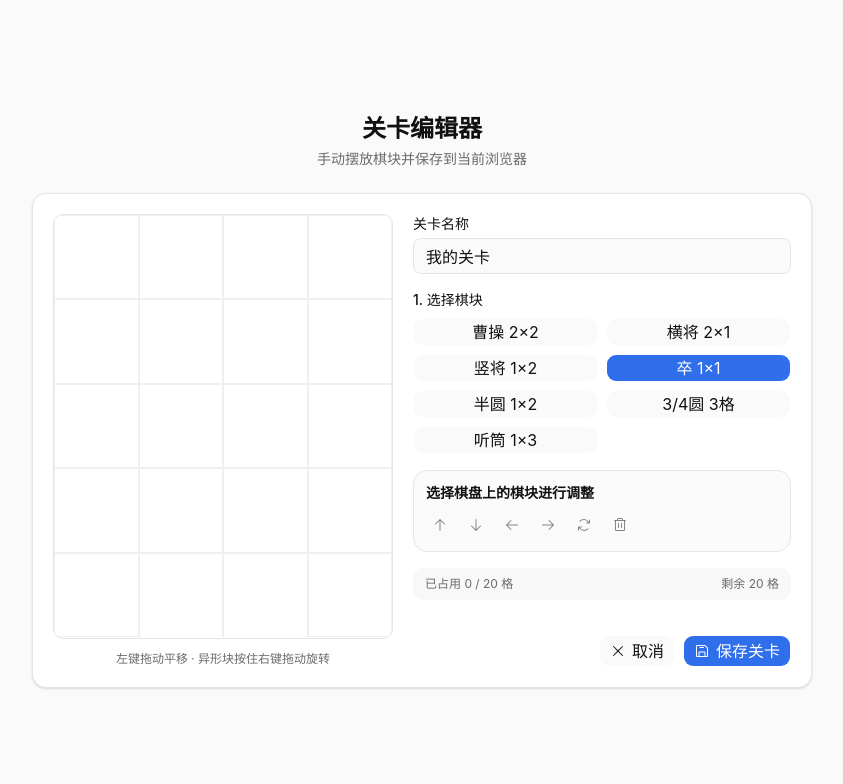
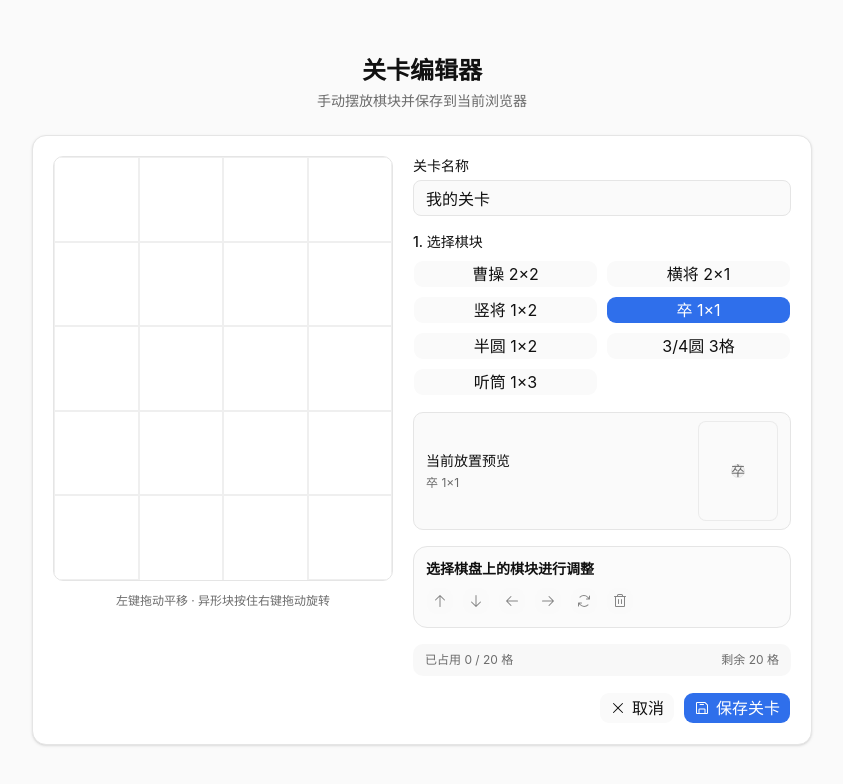
Before and after one commit to Mathison2020/Klotski_plus, a React (Vite) app: page / in a window 1280 px wide. Both pictures are taken after a click on the button "新建关卡". Shown: the top 784 px of the page, without its empty margins (218-1061 px from the left). Built offline with nearby package versions, Linux system fonts and the light colour scheme.

Commit message:
Add editor placement previews

```diff
--- a/src/features/klotski/components/LayoutEditor.tsx
+++ b/src/features/klotski/components/LayoutEditor.tsx
@@ -192,6 +192,7 @@ export function LayoutEditor({ initial, onCancel, onSave }: LayoutEditorProps) {
     degrees: number;
     target?: Piece;
   } | null>(null);
+  const [hoverCell, setHoverCell] = useState<{ x: number; y: number } | null>(null);
   const [message, setMessage] = useState<string | null>(null);
   const boardRef = useRef<HTMLDivElement>(null);
   const dragRef = useRef<EditorDrag | null>(null);
@@ -211,6 +212,30 @@ export function LayoutEditor({ initial, onCancel, onSave }: LayoutEditorProps) {
       : tool === PieceType.THREE_QUARTER_DISC
         ? THREE_QUARTER_LABELS[placementOrientation]
         : HANDSET_LABELS[placementOrientation];
+  const toolLabel = TOOLS.find((item) => item.type === tool)?.label ?? tool;
+  const toolPreview = useMemo(
+    () => ({ ...createPiece(tool, 0, 0, [], placementOrientation), id: 'tool-preview' }),
+    [tool, placementOrientation],
+  );
+  const toolPreviewSize = getSize(toolPreview);
+  const toolPreviewPosition = {
+    x: (BOARD_COLS - toolPreviewSize.w) / 2,
+    y: (BOARD_ROWS - toolPreviewSize.h) / 2,
+  };
+  const hoverPreview = useMemo(
+    () =>
+      hoverCell
+        ? {
+            ...createPiece(tool, hoverCell.x, hoverCell.y, [], placementOrientation),
+            id: 'hover-preview',
+          }
+        : null,
+    [hoverCell, tool, placementOrientation],
+  );
+  const hoverPreviewValid =
+    hoverPreview !== null &&
+    !(tool === PieceType.CAOCAO && pieces.some((piece) => piece.type === PieceType.CAOCAO)) &&
+    canPlace(hoverPreview, pieces);
 
   const chooseTool = (type: Piece['type']) => {
     setTool(type);
@@ -240,6 +265,7 @@ export function LayoutEditor({ initial, onCancel, onSave }: LayoutEditorProps) {
     setPieces(next);
     setRender(toRenderPos(next));
     setSelectedId(candidate.id);
+    setHoverCell(null);
     setMessage(null);
   };
 
@@ -305,6 +331,7 @@ export function LayoutEditor({ initial, onCancel, onSave }: LayoutEditorProps) {
 
     event.preventDefault();
     event.stopPropagation();
+    setHoverCell(null);
     event.currentTarget.setPointerCapture(event.pointerId);
     setSelectedId(piece.id);
     setDraggingId(piece.id);
@@ -503,10 +530,32 @@ export function LayoutEditor({ initial, onCancel, onSave }: LayoutEditorProps) {
     dragRef.current = null;
   };
 
+  const handleBoardPointerMove = (event: ReactPointerEvent<HTMLDivElement>) => {
+    if (dragRef.current) {
+      if (hoverCell) setHoverCell(null);
+      return;
+    }
+    const rect = boardRef.current?.getBoundingClientRect();
+    if (!rect || rect.width <= 0 || rect.height <= 0) return;
+    const x = Math.floor(((event.clientX - rect.left) / rect.width) * BOARD_COLS);
+    const y = Math.floor(((event.clientY - rect.top) / rect.height) * BOARD_ROWS);
+    if (x < 0 || x >= BOARD_COLS || y < 0 || y >= BOARD_ROWS) {
+      setHoverCell(null);
+      return;
+    }
+    if (hoverCell?.x !== x || hoverCell.y !== y) setHoverCell({ x, y });
+  };
+
   return (
     <div className="editor-panel flex w-full max-w-[780px] flex-col gap-5 rounded-xl border border-border bg-card p-5 shadow-sm md:flex-row">
       <div className="w-full shrink-0 md:w-[340px]">
-        <div ref={boardRef} className="relative aspect-[4/5] w-full overflow-visible">
+        <div
+          ref={boardRef}
+          data-testid="layout-editor-board"
+          className="relative aspect-[4/5] w-full overflow-visible"
+          onPointerMove={handleBoardPointerMove}
+          onPointerLeave={() => setHoverCell(null)}
+        >
           <Board />
           <div className="absolute inset-0 z-10 grid grid-cols-4 grid-rows-5">
             {Array.from({ length: BOARD_COLS * BOARD_ROWS }, (_, index) => {
@@ -547,6 +596,28 @@ export function LayoutEditor({ initial, onCancel, onSave }: LayoutEditorProps) {
               );
             })}
           </div>
+          {hoverPreview && (
+            <div
+              data-testid="placement-hover-preview"
+              data-valid={hoverPreviewValid}
+              aria-hidden="true"
+              className={`pointer-events-none absolute inset-0 z-30 transition-opacity ${
+                hoverPreviewValid ? 'opacity-50' : 'opacity-25 grayscale'
+              }`}
+            >
+              <PieceView
+                piece={hoverPreview}
+                renderX={hoverPreview.x}
+                renderY={hoverPreview.y}
+                selected={false}
+                dragging
+                onPointerDown={() => {}}
+                onPointerMove={() => {}}
+                onPointerUp={() => {}}
+                onPointerCancel={() => {}}
+              />
+            </div>
+          )}
         </div>
         <p className="mt-3 text-center text-xs text-muted-foreground">
           左键拖动平移 · 异形块按住右键拖动旋转
@@ -583,6 +654,34 @@ export function LayoutEditor({ initial, onCancel, onSave }: LayoutEditorProps) {
                 {item.label}
               </Button>
             ))}
+          </div>
+        </div>
+
+        <div className="flex items-center justify-between gap-4 rounded-lg border border-border bg-muted/40 px-3 py-2">
+          <div className="min-w-0">
+            <p className="text-sm font-medium text-foreground">当前放置预览</p>
+            <p className="mt-1 text-xs text-muted-foreground">
+              {toolLabel}
+              {hasPlacementOrientation ? ` · ${placementLabel}` : ''}
+            </p>
+          </div>
+          <div
+            aria-label="当前棋块预览"
+            className="relative aspect-[4/5] w-20 shrink-0 overflow-hidden rounded-md border border-border/70 bg-background/80"
+          >
+            <div aria-hidden="true" className="pointer-events-none absolute inset-0">
+              <PieceView
+                piece={toolPreview}
+                renderX={toolPreviewPosition.x}
+                renderY={toolPreviewPosition.y}
+                selected={false}
+                dragging
+                onPointerDown={() => {}}
+                onPointerMove={() => {}}
+                onPointerUp={() => {}}
+                onPointerCancel={() => {}}
+              />
+            </div>
           </div>
         </div>
 
```
Also changed, not shown: 1 other file (tests, documents, lock files or other folders).
